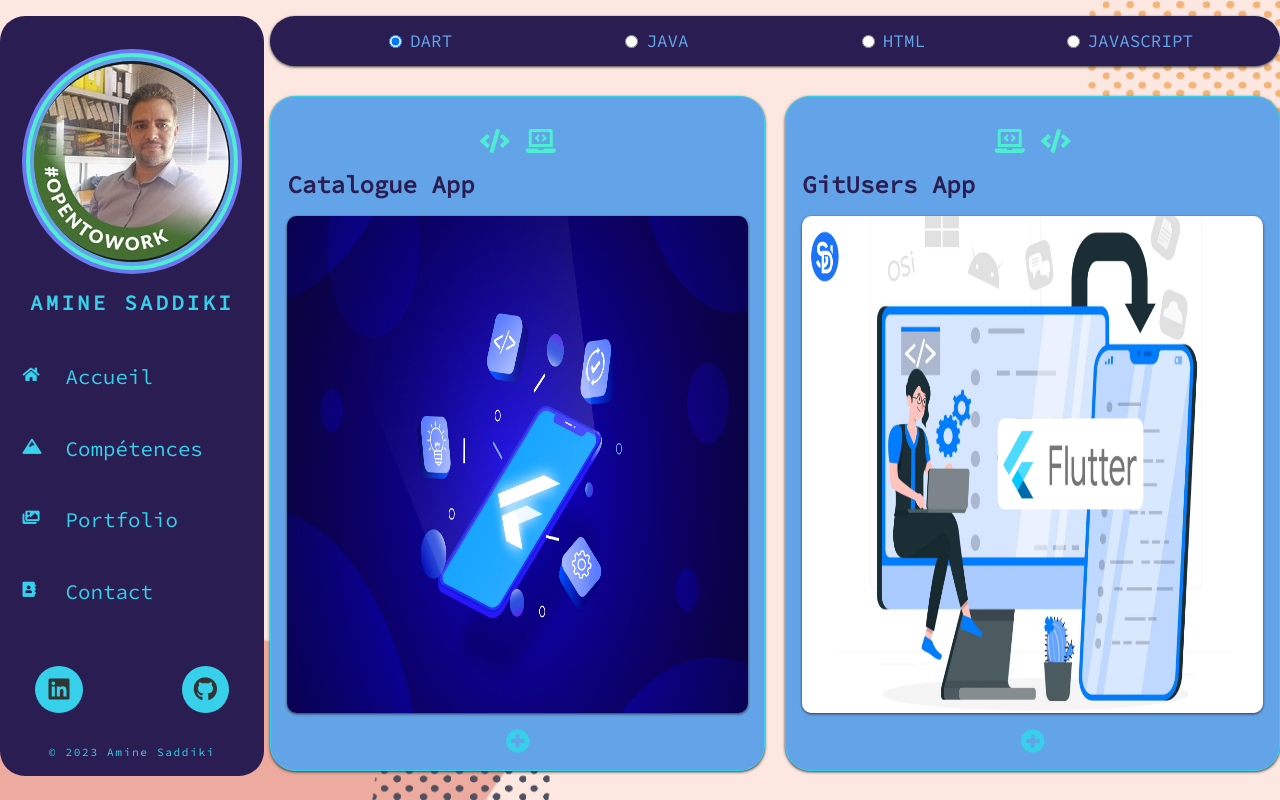
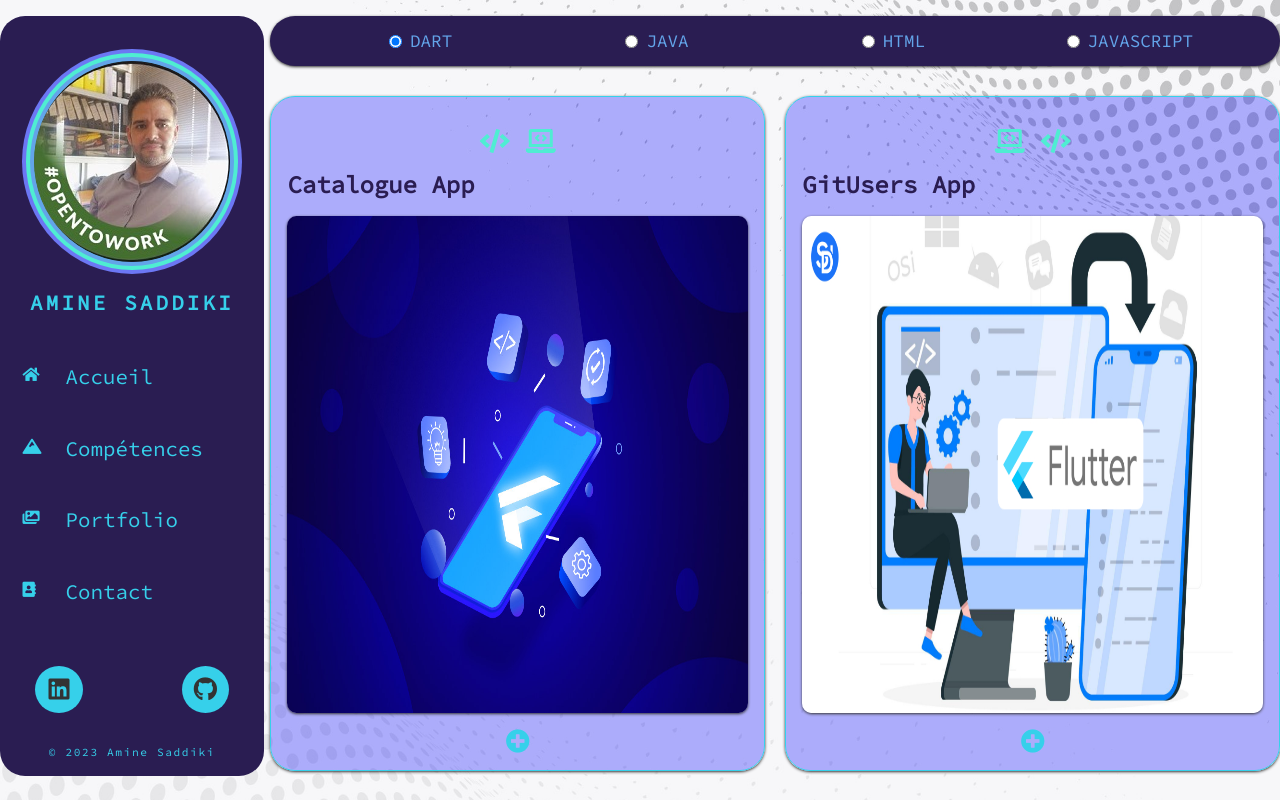
Before and after one commit to halima-sys/react-cv, a React (Create React App) app: page /portfolio in a window 1280 px wide. Built offline with nearby package versions, Linux system fonts and the light colour scheme.

Commit message:
3rd commit

```diff
--- a/src/styles/_app.scss
+++ b/src/styles/_app.scss
@@ -1,5 +1,5 @@
 body {
-    background-image: url('../media/background.png');
+    background-image: url('../media/background.jpg');
     background-size: cover;
     background-repeat: no-repeat;
     background-attachment: fixed;
--- a/src/styles/pages/_portfolio.scss
+++ b/src/styles/pages/_portfolio.scss
@@ -74,7 +74,7 @@
 
         .project {
             margin-top: 30px;
-            background-color: $color-3;
+            background-color: rgba(0, 0, 255, 0.3);
             border: 1px solid $color-5;
             border-radius: $borderRadius;
             padding: 1rem;
@@ -148,7 +148,7 @@
                     border-radius: $borderRadius;
                     box-shadow: $shadow;
                     text-align: center;
-                    width: 80%;
+                    width: 50%;
 
                     .head {
                         display: flex;
@@ -242,6 +242,14 @@
                 img {
                     height: 400px !important;
                 }
+
+                .infosContent {
+                    width: 90% !important;
+                    font-size: 9px !important;
+                    h2{
+                        font-size: 0.8rem !important;
+                    }
+                }
             }
         }
     }
```
Also changed, not shown: src/media/background.jpg, src/media/background.png (deleted).
